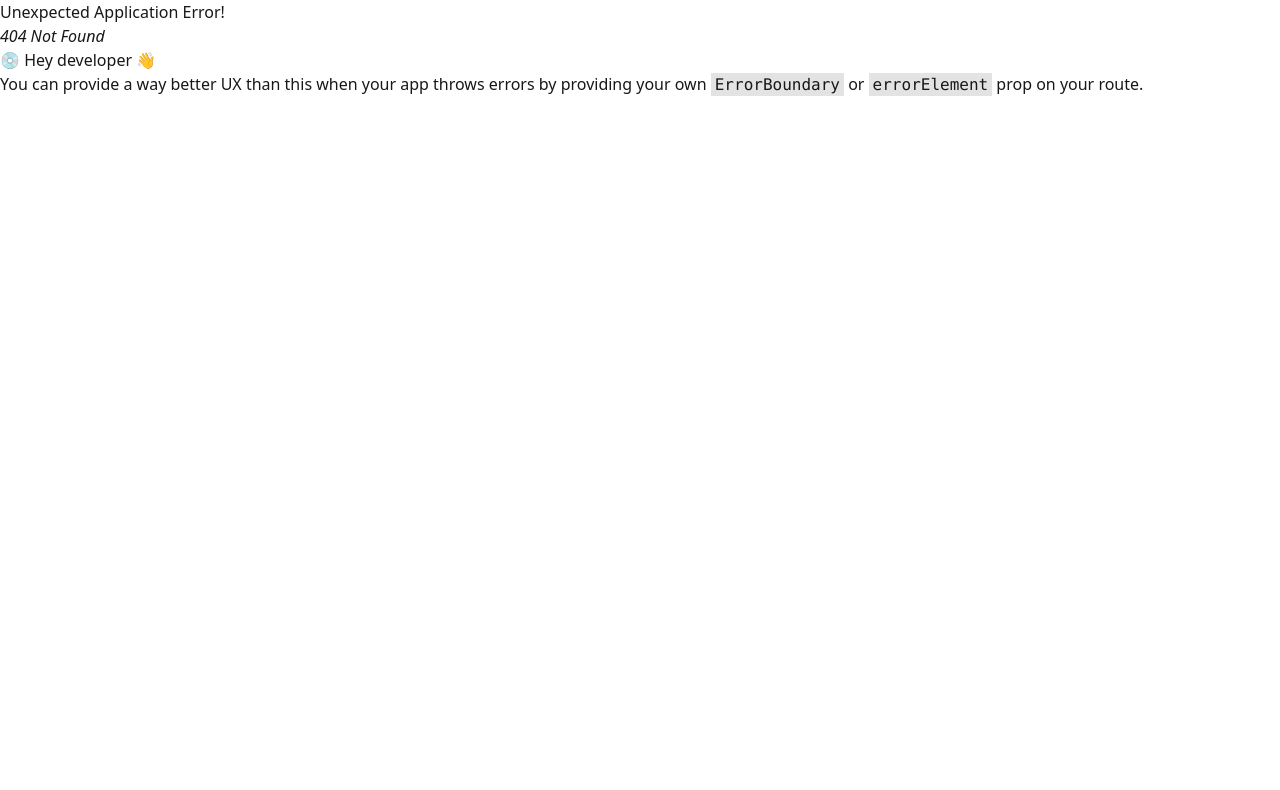
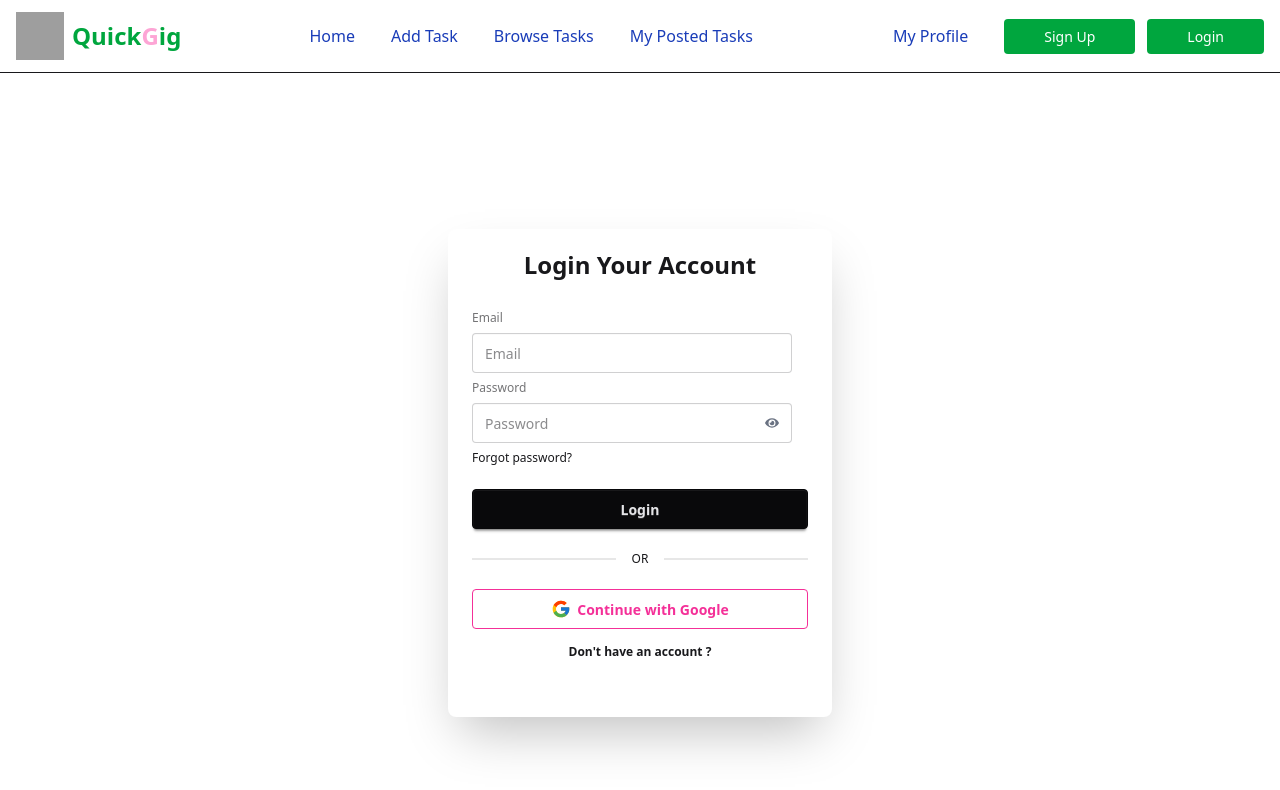
Before and after one commit to Jahangir-alam25/QuickGig-website, a React (Vite) app: page /auth/login in a window 1280 px wide. Before the commit this address had no page. Shown: the top 790 px of the page. Built offline with nearby package versions, Linux system fonts and the light colour scheme; grey boxes are pictures that could not be loaded.

Commit message:
added login page

```diff
--- a/src/Components/Navbar.jsx
+++ b/src/Components/Navbar.jsx
@@ -11,10 +11,7 @@ const Navbar = () => {
 
 
 
-    const user = {
-        displayName: "John Doe",
-        photoURL: "https://i.ibb.co/1fbf4mxt/application-1.png",
-    }
+    const user = null
 
 
 
@@ -77,7 +74,7 @@ const Navbar = () => {
                          <Link to="#" className="bg-green-600 text-white px-10 py-2 rounded hover:bg-green-700 text-sm">
                             Sign Up
                         </Link>
-                         <Link to="#" className="bg-green-600 text-white px-10 py-2 rounded hover:bg-green-700 text-sm">
+                         <Link to="/auth/login" className="bg-green-600 text-white px-10 py-2 rounded hover:bg-green-700 text-sm">
                             Login
                         </Link>
                        </div>
--- /dev/null
+++ b/src/Layouts/AuthLayout.jsx
@@ -0,0 +1,16 @@
+import React from 'react';
+import Navbar from '../Components/Navbar';
+import { Outlet } from 'react-router';
+
+const AuthLayout = () => {
+    return (
+        <div>
+            <Navbar></Navbar>
+            <main>
+                <Outlet></Outlet>
+            </main>
+        </div>
+    );
+};
+
+export default AuthLayout;
--- /dev/null
+++ b/src/Pages/Login.jsx
@@ -0,0 +1,58 @@
+import { Link } from 'lucide-react';
+import React, { useState } from 'react';
+import { FaEye, FaEyeSlash } from 'react-icons/fa';
+import { FcGoogle } from 'react-icons/fc';
+
+const Login = () => {
+       const [showPassword, setShowPassword] = useState(false);
+       const handleLogin = (e) => {
+           e.preventDefault();
+
+       }
+         const handleSignInWithGoogle = () => {
+              // Google sign-in logic here
+         }
+    return (
+         <div className='flex justify-center items-center min-h-screen'>
+
+                    <div className="card bg-base-100 w-full max-w-sm shrink-0 shadow-2xl py-5">
+                        <h3 className='font-bold text-2xl text-center'>Login Your Account</h3>
+                        <form onSubmit={handleLogin} className="card-body">
+                            <fieldset className="fieldset">
+                                <label className="label">Email</label>
+                                <input type="email" name='email' className="input" placeholder="Email" />
+                                <label className="label">Password</label>
+                                <label className="input validator relative">
+
+                                    <input
+                                        type={showPassword ? "text" : "password"}
+                                        name="password"
+                                        required
+                                        placeholder="Password"
+                                        minLength="6"
+                                        pattern="(?=.*\d)(?=.*[a-z])(?=.*[A-Z]).{6,}"
+                                        title="Must be more than 6 characters, including number, lowercase letter, uppercase letter"
+                                    />
+                                    <div
+                                        className="absolute right-3 top-1/2 transform -translate-y-1/2 cursor-pointer text-gray-500"
+                                        onClick={() => setShowPassword(!showPassword)}
+                                    >
+                                        {showPassword ? <FaEyeSlash /> : <FaEye />}
+                                    </div>
+                                </label>
+                                <div><a className="link link-hover">Forgot password?</a></div>
+                                <button className="btn btn-neutral mt-4">Login</button>
+                                <div className="divider">OR</div>
+                                <button onClick={handleSignInWithGoogle} type="button" className="btn btn-outline btn-secondary">
+                                    <FcGoogle size={20}></FcGoogle>
+                                    Continue with Google
+                                </button>
+                                <h3 className='font-bold text-center py-2'>Don't have an account ? </h3>
+                            </fieldset>
+                        </form>
+                    </div>
+                </div>
+    );
+};
+
+export default Login;
```
Also changed, not shown: src/Routes/Router.jsx (+13 -0 lines).
